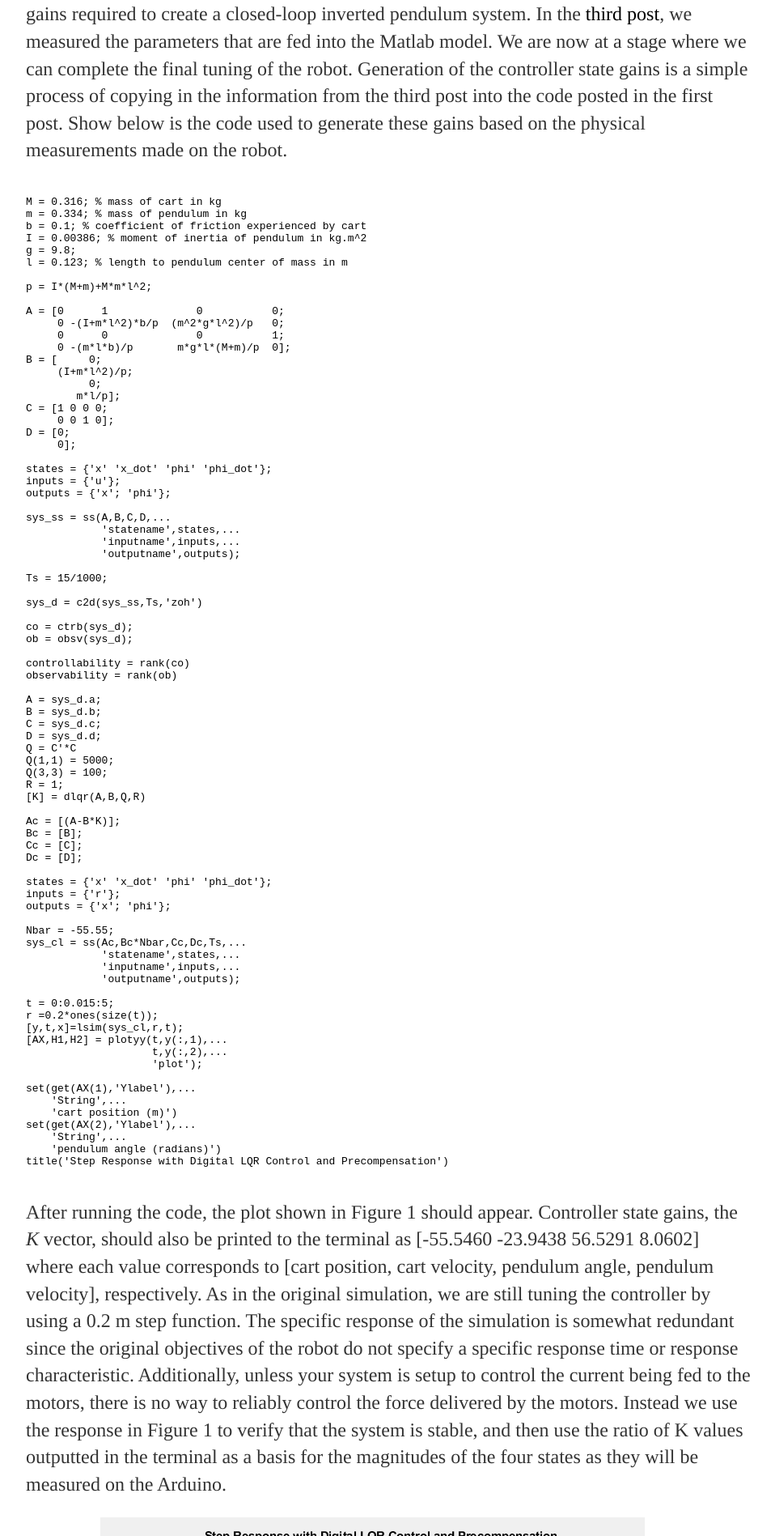
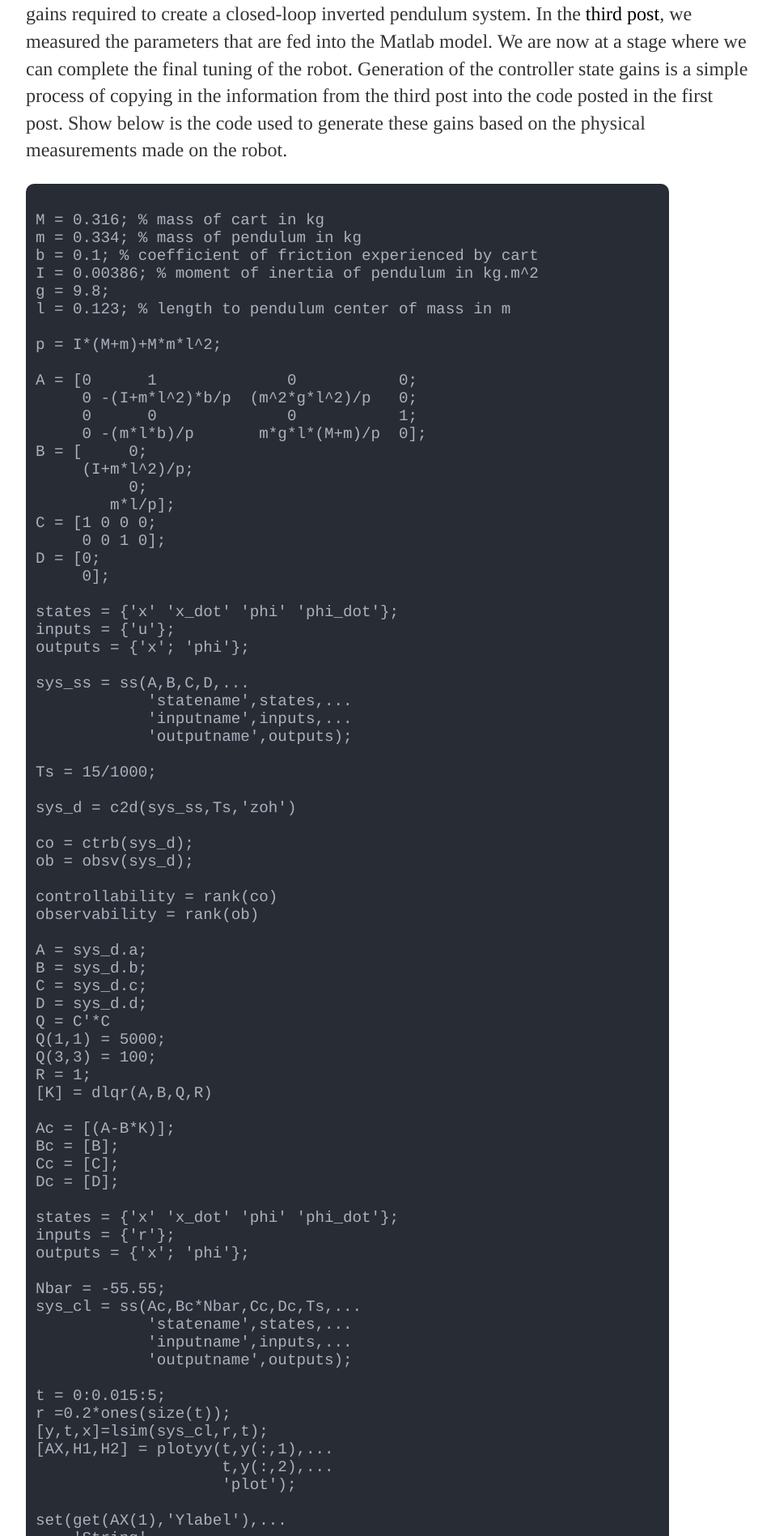
Before and after one commit to MalcolmHodgins/MalcolmHodgins.github.io, a Jekyll site: the page built from _posts/2020-08-25-SBIP Demo.md, in a window 1280 px wide. Shown: the part 677-2574 px from the top of the page at 81% size, without its empty margins (160-1118 px from the left). Built offline with Jekyll 4.4.1, drawn with Linux system fonts in a browser that asks for light colours.

Commit message:
Update 2020-08-25-SBIP Demo.md

```diff
--- a/_posts/2020-08-25-SBIP Demo.md
+++ b/_posts/2020-08-25-SBIP Demo.md
@@ -19,7 +19,7 @@ date: 2020-08-25
       In the <a href="https://malcolmhodgins.github.io/projects/2020/08/04/SBIP-Modelling">first post</a> of this series, we saw how Matlab can be used to generate the controller state gains required to create a closed-loop inverted pendulum system. In the <a href="https://malcolmhodgins.github.io/projects/2020/08/17/SBIP-Mechanical">third post</a>, we measured the parameters that are fed into the Matlab model. We are now at a stage where we can complete the final tuning of the robot. Generation of the controller state gains is a simple process of copying in the information from the third post into the code posted in the first post. Show below is the code used to generate these gains based on the physical measurements made on the robot.
     </p>
 <pre>
-<code>
+<code class="codebox">
 M = 0.316; % mass of cart in kg
 m = 0.334; % mass of pendulum in kg
 b = 0.1; % coefficient of friction experienced by cart
```
